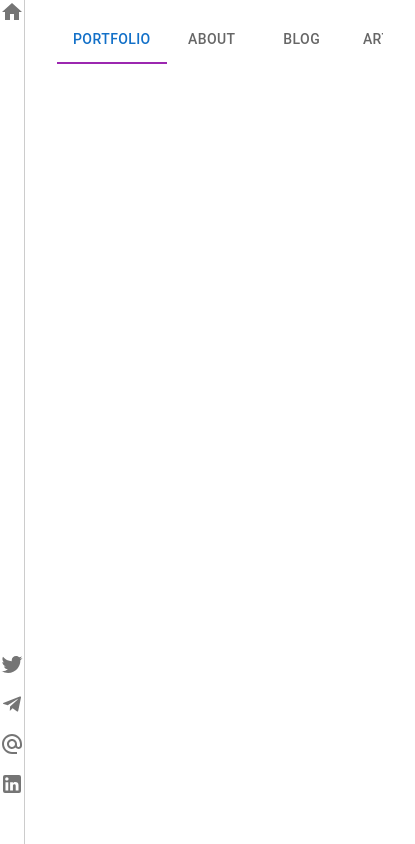
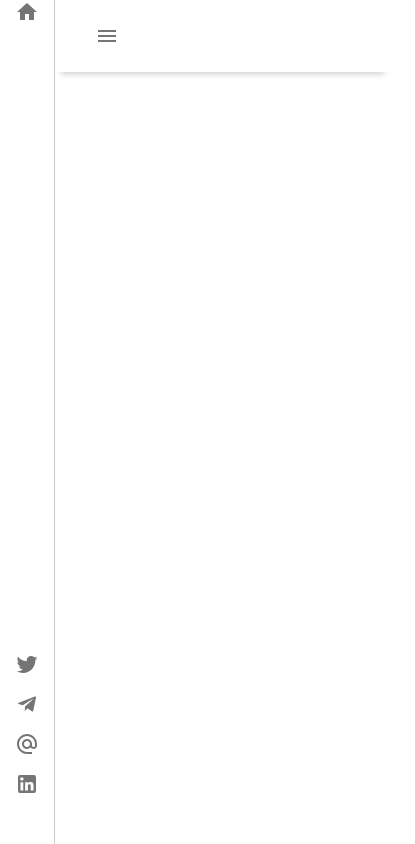
Before and after one commit to MohammadRostami71/Academic-Portfolio, a React (Create React App) app: page / in a window 390 px wide. Shown: the whole page, 415 px wide, since content can reach past the window. Built offline with nearby package versions, Linux system fonts and the light colour scheme.

Commit message:
🐛💄 : bug fixed scroll layout and responsive navbar

```diff
--- a/package.json
+++ b/package.json
@@ -5,7 +5,7 @@
   "dependencies": {
     "@emotion/react": "^11.10.5",
     "@emotion/styled": "^11.10.5",
-    "@mui/icons-material": "^5.11.0",
+    "@mui/icons-material": "^5.11.11",
     "@mui/material": "^5.11.2",
     "@mui/styles": "^5.11.2",
     "@testing-library/jest-dom": "^5.16.5",
--- /dev/null
+++ b/src/components/UI/ToggleDrawerSidebar/index.tsx
@@ -0,0 +1,71 @@
+import React, { useState } from "react";
+import {
+    Box,
+    Drawer,
+    IconButton,
+    List,
+    ListItem,
+    ListItemText,
+} from "@mui/material";
+import MenuIcon from '@mui/icons-material/Menu';
+import { Link } from "react-router-dom";
+import useStyles from "./useStyles";
+
+const ToggleDrawerSidebar = () => {
+    // @ts-ignore
+    const classes = useStyles();
+
+    const [openDrawer, setOpenDrawer] = useState<boolean | undefined>(false);
+
+    return (
+        <Box className={classes.container}>
+            <IconButton onClick={() => setOpenDrawer(!openDrawer)}>
+                    <MenuIcon />
+            </IconButton>
+
+            <Drawer
+                open={openDrawer}
+                onClose={() => setOpenDrawer(false)}
+            >
+                <List>
+                    <ListItem onClick={() => setOpenDrawer(false)}>
+                        <ListItemText>
+                            <Link to="/">Portfolio</Link>
+                        </ListItemText>
+                    </ListItem>
+                    <ListItem onClick={() => setOpenDrawer(false)}>
+                        <ListItemText>
+                            <Link to="/blog">Blog</Link>
+                        </ListItemText>
+                    </ListItem>
+                    <ListItem onClick={() => setOpenDrawer(false)}>
+                        <ListItemText>
+                            <Link to="/article">Article</Link>
+                        </ListItemText>
+                    </ListItem>
+                    <ListItem onClick={() => setOpenDrawer(false)}>
+                        <ListItemText>
+                            <Link to="/courses">Courses</Link>
+                        </ListItemText>
+                    </ListItem>
+                    <ListItem onClick={() => setOpenDrawer(false)}>
+                        <ListItemText>
+                            <Link to="/contactMe">Contact me</Link>
+                        </ListItemText>
+                    </ListItem>
+                    <ListItem onClick={() => setOpenDrawer(false)}>
+                        <ListItemText>
+                            <Link to="/gallery">Gallery</Link>
+                        </ListItemText>
+                    </ListItem>
+                    <ListItem onClick={() => setOpenDrawer(false)}>
+                        <ListItemText>
+                            <Link to="/about">about</Link>
+                        </ListItemText>
+                    </ListItem>
+                </List>
+            </Drawer>
+        </Box>
+    );
+}
+export default ToggleDrawerSidebar;
--- /dev/null
+++ b/src/components/UI/ToggleDrawerSidebar/useStyles.ts
@@ -0,0 +1,24 @@
+import {makeStyles} from "@mui/styles";
+
+const useStyles = makeStyles(()=>({
+    container:{
+        '& .MuiListItem-root':{
+
+            '& .MuiListItemText-root':{
+
+                '& .MuiTypography-root':{
+
+                    'a':{
+                        textDecoration:"none",
+                        color: "blue",
+                        fontSize: "20px",
+                    }
+
+                }
+            }
+        }
+
+    },
+}));
+
+export default useStyles;
--- a/src/layout/Header/index.tsx
+++ b/src/layout/Header/index.tsx
@@ -1,11 +1,16 @@
 import React, {useState} from "react";
 import {useNavigate} from 'react-router-dom'
-import {Box, Tabs, Tab} from "@mui/material";
+import {Box, Tabs, Tab, useMediaQuery} from "@mui/material";
 import useStyles from "./useStyles";
-
+import {useTheme} from "@mui/styles";
+import ToggleDrawerSidebar from "../../components/UI/ToggleDrawerSidebar";
 
 const Header: React.FC = () => {
     const classes = useStyles();
+
+    const theme = useTheme();
+    // @ts-ignore
+    const isMobile = useMediaQuery(theme?.breakpoints.down("md"));
     let navigate = useNavigate();
 
     const [value, setValue] = useState<string | null>('portfolio');
@@ -16,7 +21,7 @@ const Header: React.FC = () => {
 
     return (
         <Box className={classes.headerMainContainer}>
-            <Tabs
+            {isMobile ? <ToggleDrawerSidebar/> : <Tabs
                 value={value}
                 onChange={handleChange}
                 textColor="primary"
@@ -30,7 +35,8 @@ const Header: React.FC = () => {
                 <Tab value="courses" onClick={() => navigate('/courses')} label="Courses"/>
                 <Tab value="contactme" onClick={() => navigate('/contactMe')} label="Contact me"/>
                 <Tab value="gallery" onClick={() => navigate('/gallery')} label="Gallery"/>
-            </Tabs>
+            </Tabs> }
+
         </Box>
     );
 };
--- a/src/layout/SideBar/useStyles.ts
+++ b/src/layout/SideBar/useStyles.ts
@@ -7,6 +7,7 @@ const useStyles = makeStyles(() => ({
         justifyContent:'space-between',
         alignItems:'center',
         width:'4rem',
+        height:'100vh',
         borderRight:'1px solid #ccc',
 
         '& .MuiBox-root:nth-child(2)':{
--- a/src/layout/index.tsx
+++ b/src/layout/index.tsx
@@ -14,11 +14,11 @@ const Layout: React.FC<Props> = ({children}) => {
     return (
         <Box className={classes.layoutContainer}>
             <SideBar/>
-            <Box className={classes.contentContainer}>
-                <Box>
+            <Box className={classes.content}>
+                <Box className={classes.headerContainer}>
                     <Header/>
                 </Box>
-                <Box>
+                <Box className={classes.contentContainer}>
                     {children}
                 </Box>
             </Box>
--- a/src/layout/useStyles.ts
+++ b/src/layout/useStyles.ts
@@ -5,17 +5,26 @@ const useStyles = makeStyles(() => ({
         display:'flex',
         flexDirection:'row',
         backgroundColor:'#fff',
-        height:'100vh',
+        height:'100%',
         maxHeight:'100vh',
     },
 
-    contentContainer:{
+    content:{
         display:'flex',
         flexDirection:'column',
         width:'100%',
         flexGrow:'1',
         height:'auto',
-    }
+    },
+
+    headerContainer:{
+        boxShadow:'0 8px 6px -6px rgba(0, 0, 0, 0.2);'
+    },
+
+    contentContainer:{
+        overflowY: 'auto',
+        overflowX: 'hidden',
+    },
 }));
 
 export default useStyles;
```
